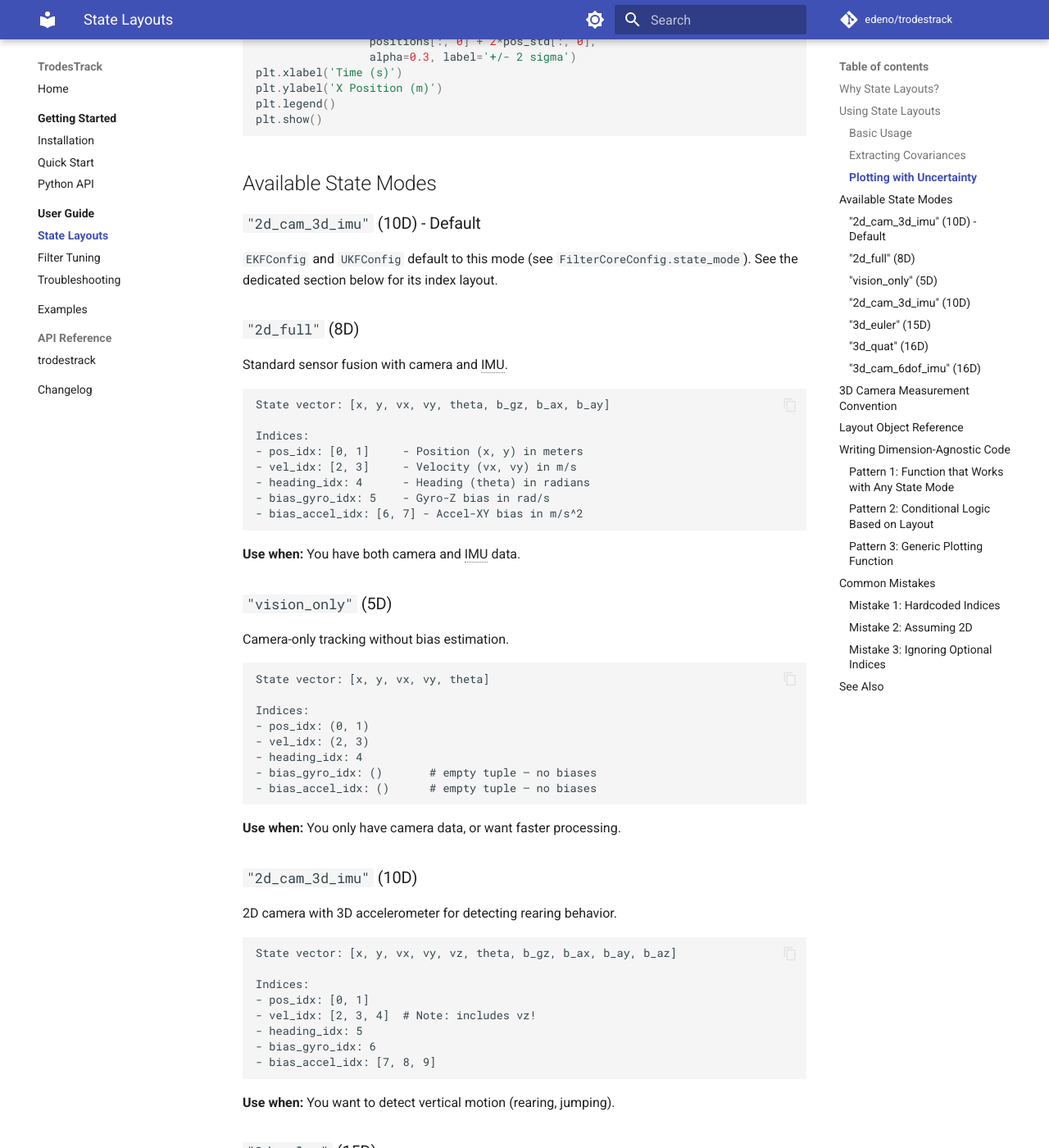
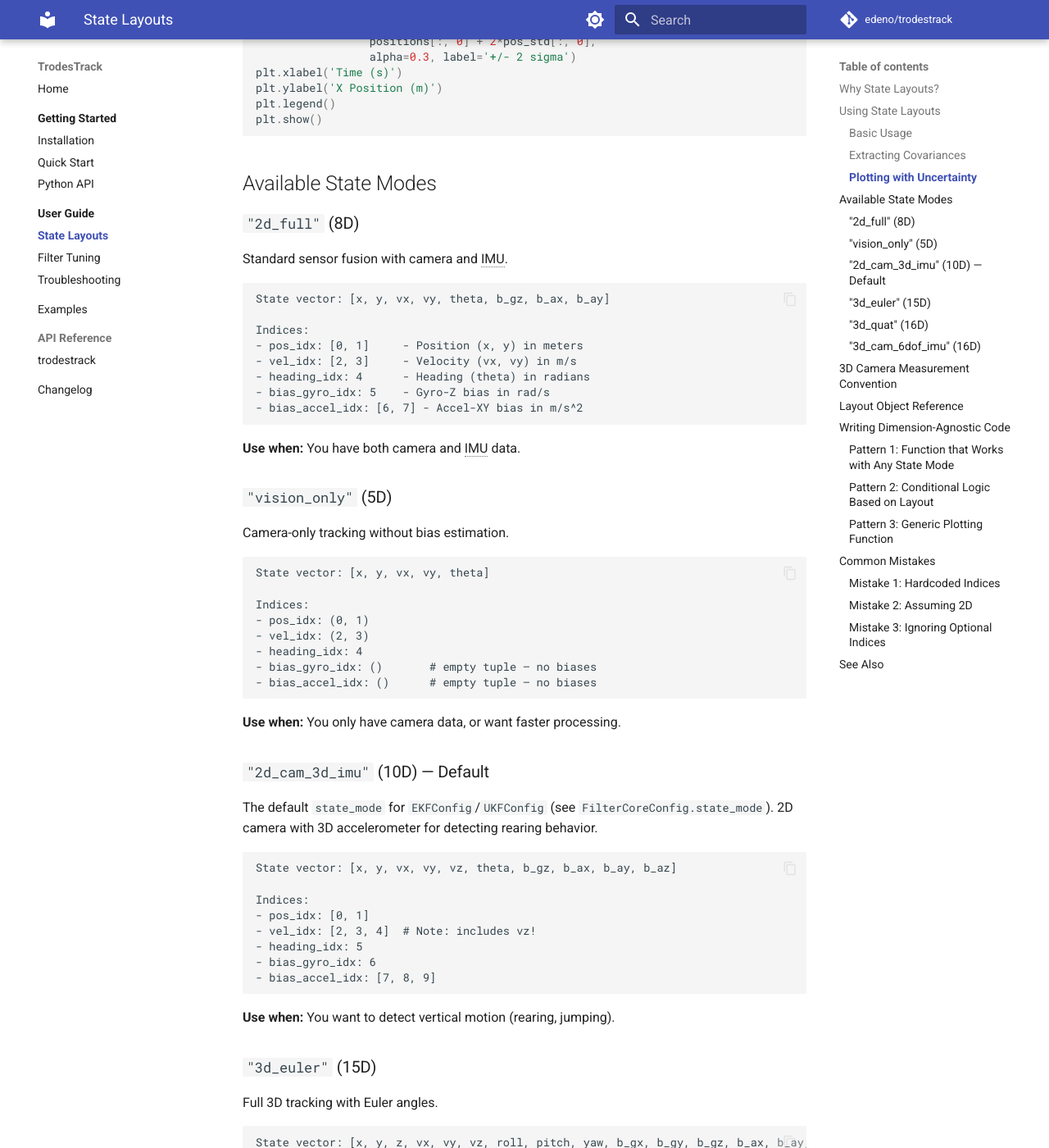
Before and after one commit to edeno/trodestrack, an MkDocs documentation site: the page built from docs/user-guide/state-layouts.md, in a window 1280 px wide and 1400 px high, scrolled down 2030 px. Shown: the whole window at 82% size. Built offline with MkDocs 1.6.1 and Material for MkDocs 9.7.7, drawn with Linux system fonts in a browser that asks for light colours; comment, search, counter and statistics services are not loaded.

Commit message:
Merge duplicate 2d_cam_3d_imu sections in state-layouts.md
P3 (duplicate sections): The previous fix introduced a stub
"2d_cam_3d_imu" - Default heading at line 104 that pointed readers to
the real layout table further down. MkDocs rendered both as separate
table-of-contents entries, fragmenting the page nav. Drop the stub and
move the "— Default" annotation onto the real section title at line 143
so there is exactly one entry per mode.

Verified: only one ``### `"2d_cam_3d_imu"` (10D)`` heading remains; mkdocs
build --strict still passes.

Co-Authored-By: Claude Opus 4.7 (1M context) <noreply@anthropic.com>

````diff
--- a/docs/user-guide/state-layouts.md
+++ b/docs/user-guide/state-layouts.md
@@ -101,11 +101,6 @@ plt.show()
 
 ## Available State Modes
 
-### `"2d_cam_3d_imu"` (10D) - Default
-
-`EKFConfig` and `UKFConfig` default to this mode (see `FilterCoreConfig.state_mode`).
-See the dedicated section below for its index layout.
-
 ### `"2d_full"` (8D)
 
 Standard sensor fusion with camera and IMU.
@@ -140,9 +135,11 @@ Indices:
 
 **Use when:** You only have camera data, or want faster processing.
 
-### `"2d_cam_3d_imu"` (10D)
+### `"2d_cam_3d_imu"` (10D) — Default
 
-2D camera with 3D accelerometer for detecting rearing behavior.
+The default `state_mode` for `EKFConfig`/`UKFConfig` (see
+`FilterCoreConfig.state_mode`). 2D camera with 3D accelerometer for detecting
+rearing behavior.
 
 ```
 State vector: [x, y, vx, vy, vz, theta, b_gz, b_ax, b_ay, b_az]
````
